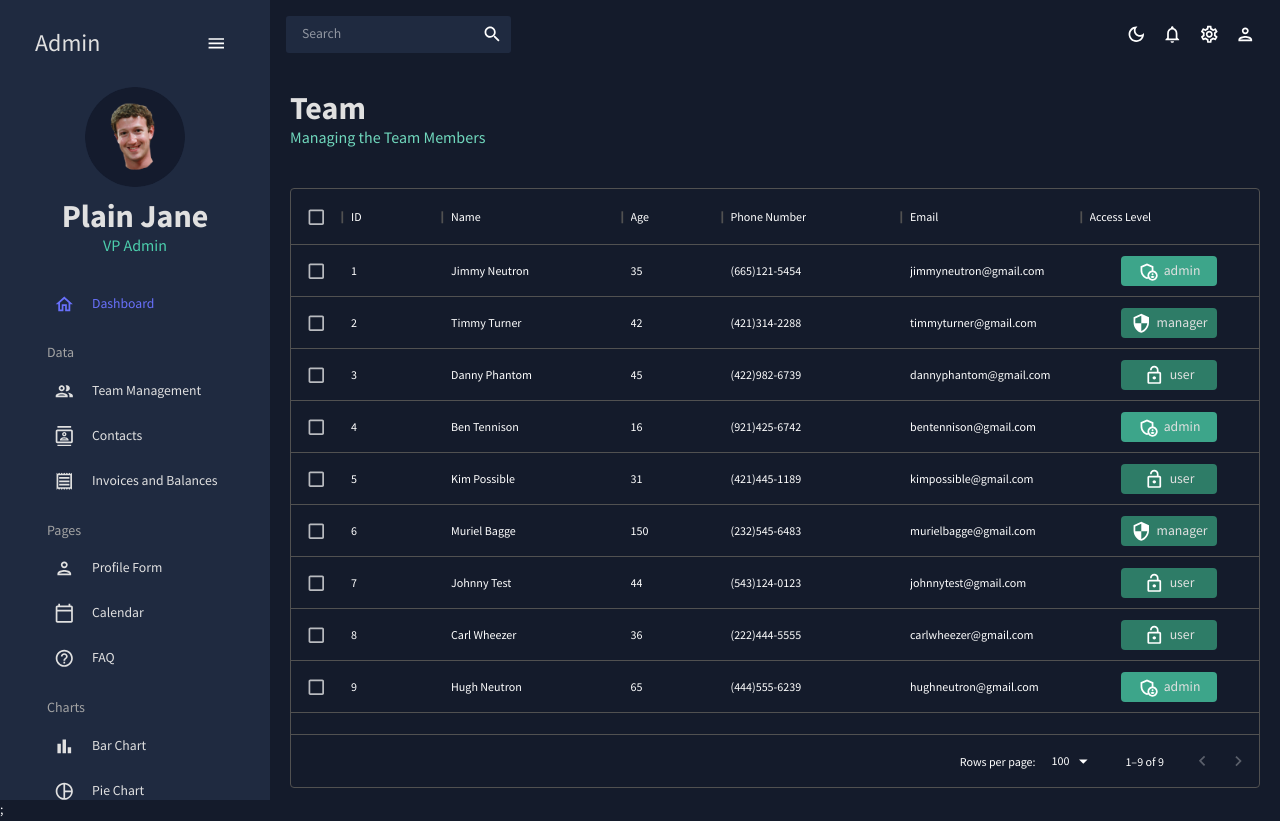
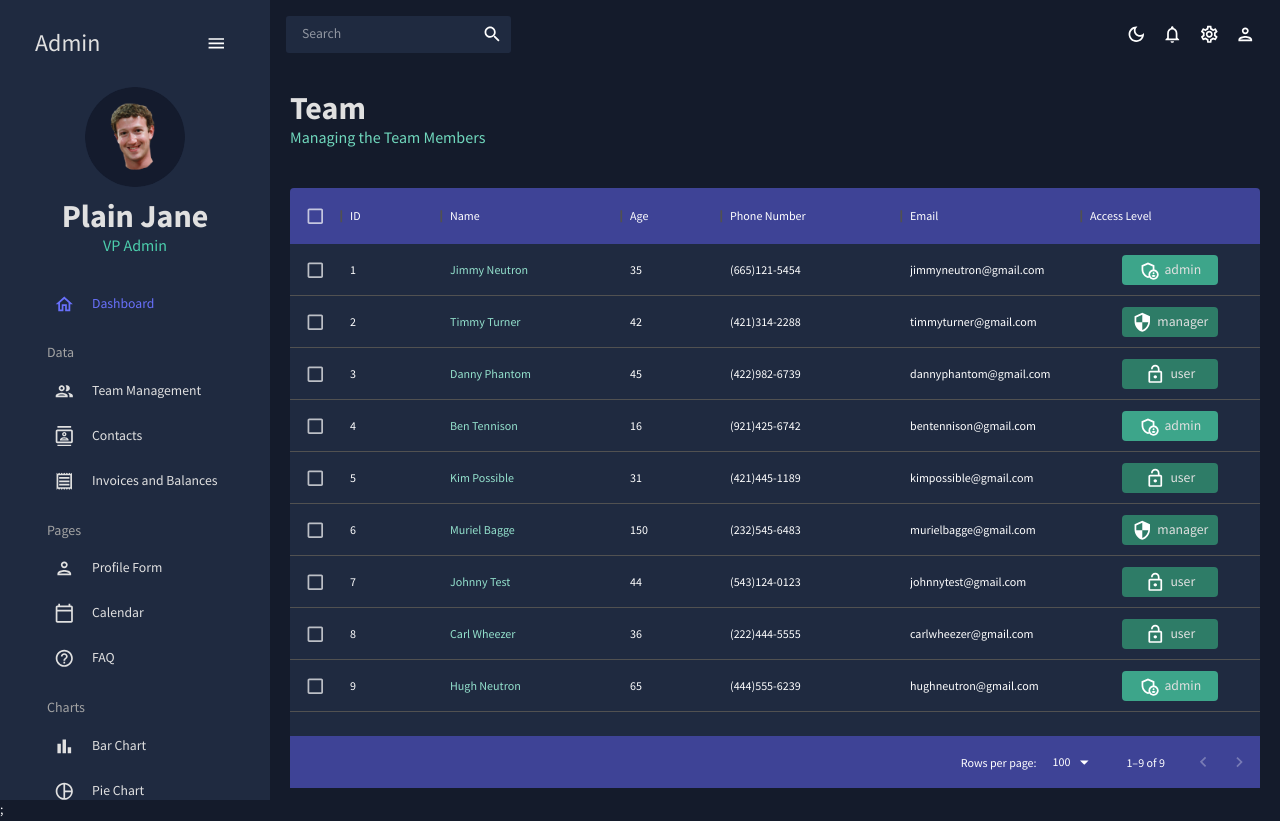
Before and after one commit to Williamskj/React-Admin-Dashboard, a React (Create React App) app: page /team in a window 1280 px wide. Built offline with nearby package versions, Linux system fonts and the light colour scheme.

Commit message:
Added some color and changes in border for Team.

```diff
--- a/src/scenes/team/index.jsx
+++ b/src/scenes/team/index.jsx
@@ -72,8 +72,31 @@
     <Box m="20px">
       <Header title="Team" subtitle="Managing the Team Members" />
       <Box
-      m="40px 0 0 0"
-      height="75vh">
+        m="40px 0 0 0"
+        height="75vh"
+        sx={{
+          "& .MuiDataGrid-root": {
+            border: "none",
+          },
+          "& .MuiDataGrid-cell": {
+            borderBottom: "none",
+          },
+          "& .name-column--cell": {
+            color: colors.greenAccent[300],
+          },
+          "& .MuiDataGrid-columnHeaders": {
+            backgroundColor: colors.blueAccent[700],
+            borderBottom: "none",
+          },
+          "& .MuiDataGrid-virtualScroller": {
+            backgroundColor: colors.primary[400],
+          },
+          "& .MuiDataGrid-footerContainer": {
+            borderTop: "none",
+            backgroundColor: colors.blueAccent[700],
+          },
+        }}
+      >
         <DataGrid checkboxSelection rows={mockDataTeam} columns={columns} />
       </Box>
     </Box>
```
